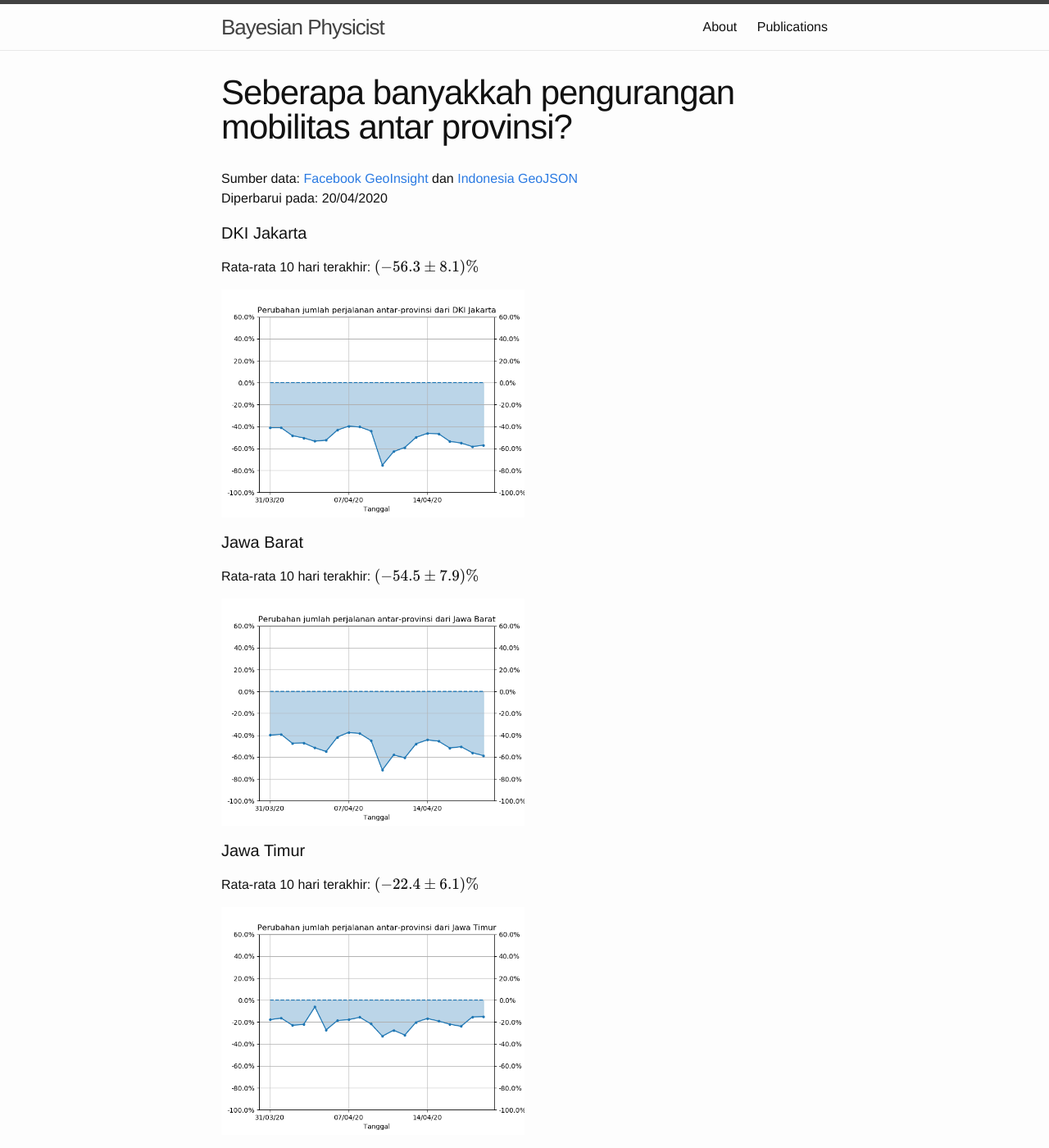
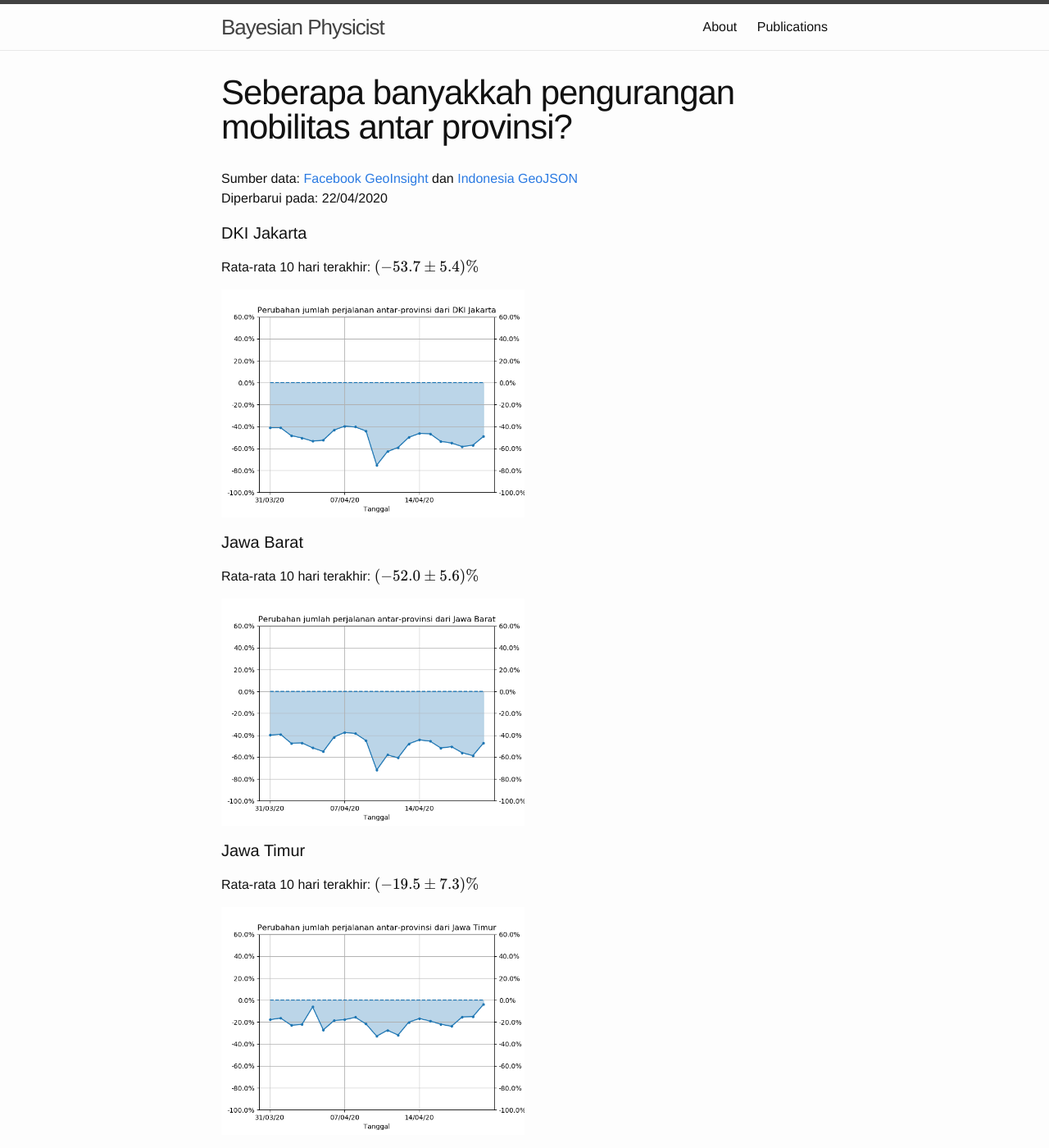
Before and after one commit to mfkasim1/mfkasim1.github.io, a Jekyll site: the page built from idcovid19-mobility.md, in a window 1280 px wide and 1400 px high. Shown: the whole window at 82% size. Built offline with Jekyll 4.4.1, drawn with Linux system fonts in a browser that asks for light colours; formulas are drawn with MathJax 3; some of the changed text lies outside the part shown.

Commit message:
Daily update

```diff
--- a/idcovid19-mobility.md
+++ b/idcovid19-mobility.md
@@ -6,34 +6,34 @@ permalink: /idcovid19-mobility/
 ---
 
 Sumber data: [Facebook GeoInsight](https://www.facebook.com/geoinsights-portal/) dan [Indonesia GeoJSON](https://github.com/superpikar/indonesia-geojson) <br/>
-Diperbarui pada: 20/04/2020<br/>
+Diperbarui pada: 22/04/2020<br/>
 
 #### DKI Jakarta
 
-Rata-rata 10 hari terakhir: \\(\left(-56.3\pm 8.1\right)\%\\)
+Rata-rata 10 hari terakhir: \\(\left(-53.7\pm 5.4\right)\%\\)
 
 <img title="DKI Jakarta" src="{{ site.baseurl }}/assets/idcovid19-mobility/antar-provinsi_dari_dki_jakarta.png" width="50%"/>
 
 #### Jawa Barat
 
-Rata-rata 10 hari terakhir: \\(\left(-54.5\pm 7.9\right)\%\\)
+Rata-rata 10 hari terakhir: \\(\left(-52.0\pm 5.6\right)\%\\)
 
 <img title="Jawa Barat" src="{{ site.baseurl }}/assets/idcovid19-mobility/antar-provinsi_dari_jawa_barat.png" width="50%"/>
 
 #### Jawa Timur
 
-Rata-rata 10 hari terakhir: \\(\left(-22.4\pm 6.1\right)\%\\)
+Rata-rata 10 hari terakhir: \\(\left(-19.5\pm 7.3\right)\%\\)
 
 <img title="Jawa Timur" src="{{ site.baseurl }}/assets/idcovid19-mobility/antar-provinsi_dari_jawa_timur.png" width="50%"/>
 
 #### Sulawesi Selatan
 
-Rata-rata 10 hari terakhir: \\(\left(-45.5\pm 9.5\right)\%\\)
+Rata-rata 10 hari terakhir: \\(\left(-44.3\pm 10.0\right)\%\\)
 
 <img title="Sulawesi Selatan" src="{{ site.baseurl }}/assets/idcovid19-mobility/antar-provinsi_dari_sulawesi_selatan.png" width="50%"/>
 
 #### Jawa Tengah
 
-Rata-rata 10 hari terakhir: \\(\left(-35.6\pm 8.0\right)\%\\)
+Rata-rata 10 hari terakhir: \\(\left(-33.6\pm 7.7\right)\%\\)
 
 <img title="Jawa Tengah" src="{{ site.baseurl }}/assets/idcovid19-mobility/antar-provinsi_dari_jawa_tengah.png" width="50%"/>
```
Also changed, not shown: assets/idcovid19-mobility/antar-provinsi_dari_dki_jakarta.png, assets/idcovid19-mobility/antar-provinsi_dari_jawa_barat.png, assets/idcovid19-mobility/antar-provinsi_dari_jawa_tengah.png, assets/idcovid19-mobility/antar-provinsi_dari_jawa_timur.png, assets/idcovid19-mobility/antar-provinsi_dari_sulawesi_selatan.png.
